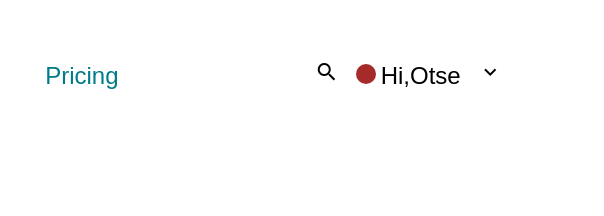
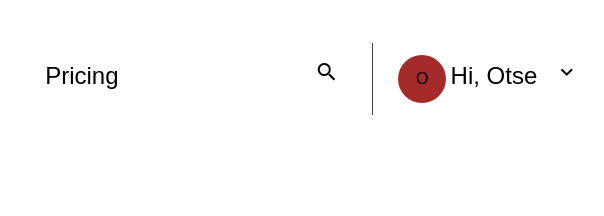
Before and after one commit to software-punduit/mailchimp-header, a plain HTML site: page index.html in a window 1280 px wide. Shown: the full height of the page, 487-1091 px from the left. Drawn offline with Linux system fonts and the light colour scheme.

Commit message:
apply code review

```diff
--- a/assets/stylesheets/styles.css
+++ b/assets/stylesheets/styles.css
@@ -73,26 +73,26 @@ div.right-nav p {
 
 .circle {
   display: inline-block;
-  width: 20px;
-  height: 20px;
+  width: 48px;
+  height: 48px;
   border-radius: 50%;
+  /* horizontally center text */
+  text-align: center;
+  /* vertically center text */
+  line-height: 48px;
   background-color: brown;
 }
 
-.nav-items li a.active {
-  color: var(--primary-color);
-  text-decoration: none;
-}
-nav-items li a.active hoover {
-  position: relative;
-  text-decoration: underline;
+.vertical-line {
+  height: 100%;
+  border-left: 1px solid #444;
+  display: inline-block;
+  margin: 0 16px;
 }
 
-nav-items li a.active::after {
-  content: "";
-  background-color: var(--primary-color);
-  transition: 0.08s;
-  position: absolute;
+.nav-items li a:hover {
+  color: var(--primary-color);
+  text-decoration: underline;
 }
 
 .btn1,
--- a/index.html
+++ b/index.html
@@ -1,15 +1,13 @@
 <!DOCTYPE html>
 <html lang="en">
+
   <head>
     <meta charset="UTF-8" />
     <meta name="viewport" content="width=device-width, initial-scale=1.0" />
     <title>Mailchimp Header</title>
 
     <!-- Google Material Font Stylesheet -->
-    <link
-      href="https://fonts.googleapis.com/icon?family=Material+Icons"
-      rel="stylesheet"
-    />
+    <link href="https://fonts.googleapis.com/icon?family=Material+Icons" rel="stylesheet" />
 
     <!-- Custom CSS -->
     <link rel="stylesheet" href="./assets/stylesheets/styles.css" />
@@ -35,8 +33,11 @@
           <button type="button" class="btn1">
             <i class="material-icons">search</i>
           </button>
-          <div class="circle"></div>
-          <p>Hi,Otse</p>
+
+          <div class="vertical-line">&nbsp;</div>
+
+          <div class="circle">O</div>
+          <p>Hi, Otse</p>
 
           <button type="button" class="btn2">
             <i class="material-icons">expand_more</i>
@@ -45,4 +46,5 @@
       </div>
     </header>
   </body>
+
 </html>
```
